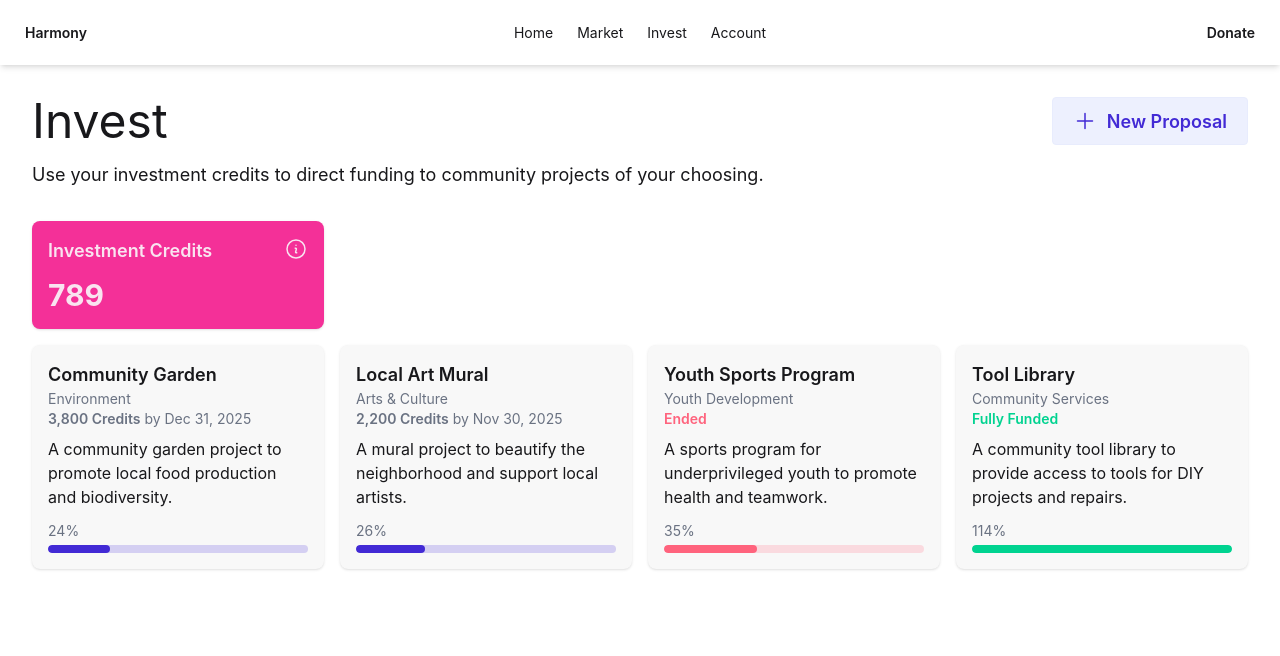
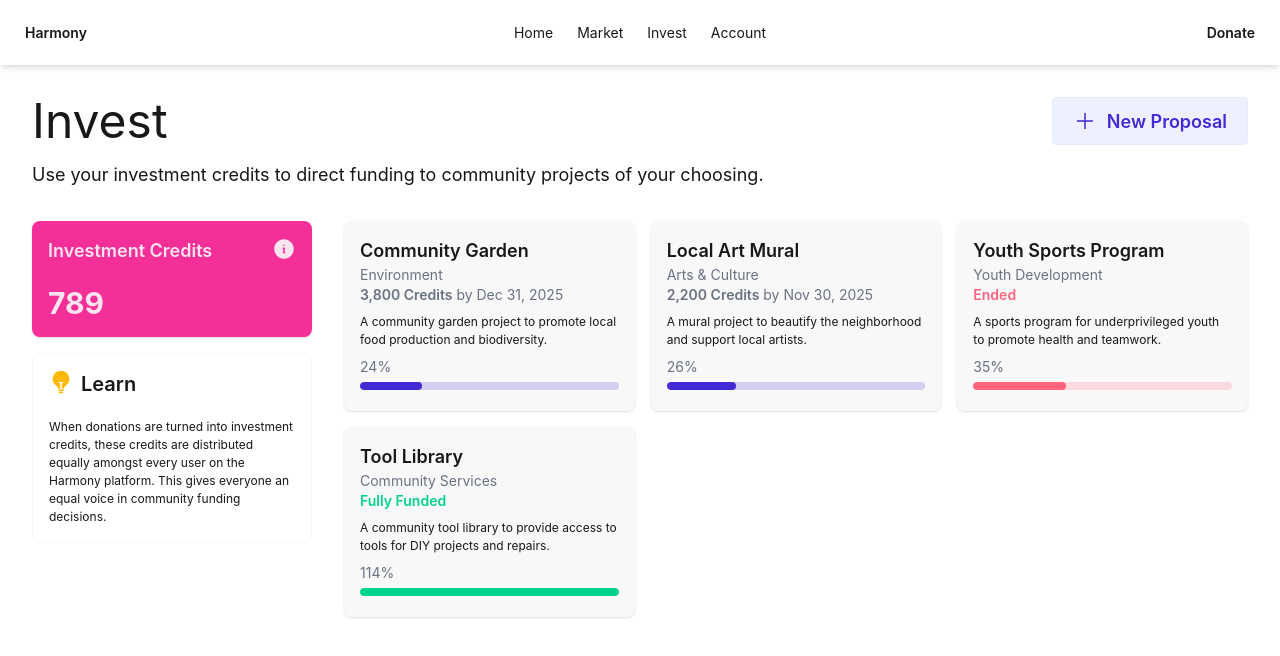
Before and after one commit to dillonfagan/harmony-poc, a Next.js app in the folder apps/consumer/: page /invest in a window 1280 px wide. Shown: the top 656 px of the page. Built offline with nearby package versions, Linux system fonts and the light colour scheme.

Commit message:
chore: Revamp invest page layout and add icon library.

```diff
--- a/apps/consumer/app/(dashboard)/invest/page.tsx
+++ b/apps/consumer/app/(dashboard)/invest/page.tsx
@@ -1,5 +1,6 @@
-import Plus from "@/components/icons/Plus";
-import { ResponsiveGrid, StretchColumn } from "@/components/layouts";
+import { PlusIcon } from "@heroicons/react/24/outline";
+import { LightBulbIcon } from "@heroicons/react/24/solid";
+import { StretchColumn } from "@/components/layouts";
 import PageHeading from "@/components/PageHeading";
 import InvestmentCreditsCard from "@/views/InvestmentCreditsCard";
 import classNames from "classnames";
@@ -43,10 +44,12 @@ export default function Invest() {
   return (
     <StretchColumn>
       <PageHeading title="Invest" subtitle="Use your investment credits to direct funding to community projects of your choosing." trailing={<SubmitProposalButton />} />
-      <ResponsiveGrid>
+      <div className="grid grid-cols-1 lg:grid-cols-4 gap-8">
+        <div className="flex flex-col gap-4">
           <InvestmentCreditsCard />
-      </ResponsiveGrid>
-      <ResponsiveGrid>
+          <LearnCard />
+        </div>
+        <div className="lg:col-span-3 grid grid-cols-1 md:grid-cols-2 lg:grid-cols-3 gap-4">
           {projects.map(({ name, category, summary, fundingGoal, currentFunding, deadline }) => {
             const funded = currentFunding >= fundingGoal;
             const percentFunded = Math.floor((currentFunding / fundingGoal) * 100);
@@ -61,18 +64,25 @@ export default function Invest() {
             const isDeadlinePassed = deadlineDate < new Date();
 
             return (
-            <div key={name} className="bg-base-200 card flex flex-col p-2 md:p-4 shadow-sm">
+              <div key={name} className="bg-base-200 card card-sm shadow-sm">
+                <div className="card-body flex flex-col">
+                  <div>
                     <h2 className="text-lg font-semibold">{name}</h2>
                     <p className="text-sm text-gray-500">{category}</p>
                     {!isDeadlinePassed && <p className="text-sm text-gray-500"><span className="font-semibold">{formattedShortfall} Credits</span> by {formattedDeadline}</p>}
                     {isDeadlinePassed && <p className={classNames("font-semibold text-sm", { "text-error": !funded, "text-success": funded })}>{funded ? "Fully Funded" : "Ended"}</p>}
-              {summary && <p className="grow mt-2">{summary}</p>}
-              <p className="text-sm text-gray-500 mt-3 mb-1">{percentFunded}%</p>
+                  </div>
+                  {summary && <p className="grow">{summary}</p>}
+                  <div>
+                    <p className="text-sm text-gray-500">{percentFunded}%</p>
                     <progress className={classNames("progress w-full", { "progress-primary": !funded && !isDeadlinePassed, "progress-error": !funded && isDeadlinePassed, "progress-success": funded })} value={currentFunding} max={fundingGoal} />
+                  </div>
+                </div>
               </div>
             );
           })}
-      </ResponsiveGrid>
+        </div>
+      </div>
     </StretchColumn>
   );
 }
@@ -86,10 +96,26 @@ type ProjectData = {
   deadline: string;
 };
 
+function LearnCard() {
+  return (
+    <div className="card card-border card-sm">
+      <div className="card-body">
+        <div className="flex gap-2">
+          <LightBulbIcon className="size-6 text-amber-400" />
+          <h2 className="text-xl font-semibold mb-3">
+            Learn
+          </h2>
+        </div>
+        <p>When donations are turned into investment credits, these credits are distributed equally amongst every user on the Harmony platform. This gives everyone an equal voice in community funding decisions.</p>
+      </div>
+    </div>
+  );
+}
+
 function SubmitProposalButton() {
   return (
     <button className="btn btn-soft btn-primary xl:btn-lg">
-      <span className="md:mr-1"><Plus /></span>
+      <span className="md:mr-1"><PlusIcon className="size-6" /></span>
       <span className="hidden md:inline">New Proposal</span>
     </button>
   );
--- a/apps/consumer/components/icons/InformationCircle.tsx
+++ /dev/null
@@ -1,7 +0,0 @@
-export default function InformationCircle() {
-  return (
-    <svg xmlns="http://www.w3.org/2000/svg" fill="none" viewBox="0 0 24 24" strokeWidth={1.5} stroke="currentColor" className="size-6">
-      <path strokeLinecap="round" strokeLinejoin="round" d="m11.25 11.25.041-.02a.75.75 0 0 1 1.063.852l-.708 2.836a.75.75 0 0 0 1.063.853l.041-.021M21 12a9 9 0 1 1-18 0 9 9 0 0 1 18 0Zm-9-3.75h.008v.008H12V8.25Z" />
-    </svg>
-  );
-}
--- a/apps/consumer/components/icons/Plus.tsx
+++ /dev/null
@@ -1,7 +0,0 @@
-export default function Plus() {
-  return (
-    <svg xmlns="http://www.w3.org/2000/svg" fill="none" viewBox="0 0 24 24" strokeWidth={1.5} stroke="currentColor" className="size-6">
-      <path strokeLinecap="round" strokeLinejoin="round" d="M12 4.5v15m7.5-7.5h-15" />
-    </svg>
-  );
-}
--- a/apps/consumer/package.json
+++ b/apps/consumer/package.json
@@ -9,6 +9,7 @@
     "lint": "next lint"
   },
   "dependencies": {
+    "@heroicons/react": "^2.2.0",
     "classnames": "^2.5.1",
     "daisyui": "^5.0.46",
     "next": "15.3.5",
--- a/apps/consumer/views/ConsumptionCreditsCard.tsx
+++ b/apps/consumer/views/ConsumptionCreditsCard.tsx
@@ -1,11 +1,13 @@
-import InformationCircle from "@/components/icons/InformationCircle";
+import { InformationCircleIcon } from "@heroicons/react/24/solid";
 
 export default function ConsumptionCreditsCard() {
   return (
     <div className="bg-primary text-primary-content card p-4 shadow">
       <div className="flex justify-between align-top">
         <h2 className="text-lg font-semibold mb-3">Consumption Credits</h2>
-        <div className="tooltip tooltip-left lg:tooltip-bottom" data-tip="Your consumption credits are redeemable for goods and services from local merchants."><InformationCircle /></div>
+        <div className="tooltip tooltip-left lg:tooltip-bottom" data-tip="Your consumption credits are redeemable for goods and services from local merchants.">
+          <InformationCircleIcon className="size-6" />
+        </div>
       </div>
       <p className="text-2xl md:text-3xl font-bold">1,234</p>
     </div>
--- a/apps/consumer/views/InvestmentCreditsCard.tsx
+++ b/apps/consumer/views/InvestmentCreditsCard.tsx
@@ -1,13 +1,17 @@
-import InformationCircle from "@/components/icons/InformationCircle";
+import { InformationCircleIcon } from "@heroicons/react/24/solid";
 
 export default function InvestmentCreditsCard() {
   return (
-    <div className="bg-secondary text-secondary-content card p-4 shadow">
-      <div className="flex justify-between align-top">
-        <h2 className="text-lg font-semibold mb-3">Investment Credits</h2>
-        <div className="tooltip tooltip-left lg:tooltip-bottom" data-tip="Your investment credits are used to fund community projects."><InformationCircle /></div>
+    <div className="bg-secondary text-secondary-content card card-sm shadow">
+      <div className="card-body">
+        <div className="flex justify-between align-top">
+          <h2 className="text-lg font-semibold mb-3">Investment Credits</h2>
+          <div className="tooltip tooltip-left lg:tooltip-bottom" data-tip="Your investment credits are used to fund community projects.">
+            <InformationCircleIcon className="size-6" />
+          </div>
+        </div>
+        <p className="text-2xl md:text-3xl font-bold">789</p>
       </div>
-      <p className="text-2xl md:text-3xl font-bold">789</p>
     </div>
   );
 }
```
Also changed, not shown: 1 other file (tests, documents, lock files or other folders). Lines whose indentation alone changed are shown as unchanged.
